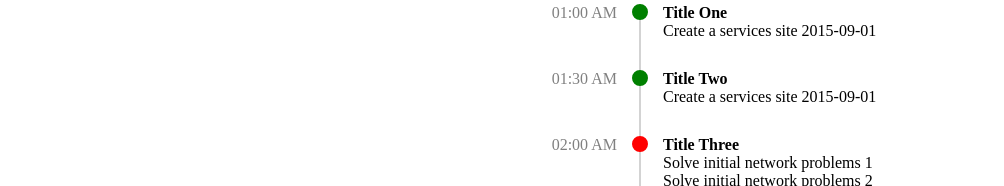
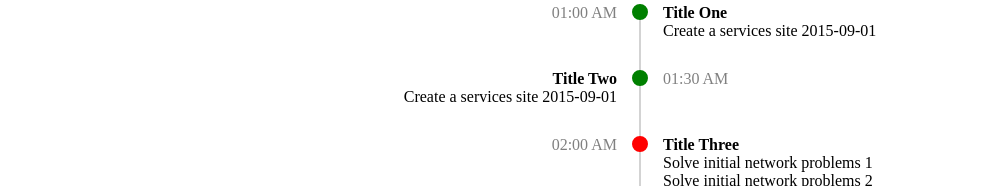
Before and after one commit to diptitiwari2917/Atri-labs-components, a React (Create React App) app: page / in a window 1280 px wide. Shown: the part 600-786 px from the top of the page, without its empty margins (0-1004 px from the left). Built offline with nearby package versions, Linux system fonts and the light colour scheme.

Commit message:
align to timeline

```diff
--- a/src/App.tsx
+++ b/src/App.tsx
@@ -159,7 +159,7 @@ const App: React.FC = () => {
           console.log("Toggle Nodes", nodeIds);
         }}
       />
-      <Timeline events={events} alternate={false} variant={TimelineVariantEnum.SOLID}/>
+      <Timeline events={events} align={"left"} alternate={true} variant={TimelineVariantEnum.SOLID}/>
     </>
   );
 };
--- a/src/components/Timeline/Timeline.tsx
+++ b/src/components/Timeline/Timeline.tsx
@@ -40,6 +40,7 @@ export interface TimelineInterface {
   events: Array<EventInterface>;
   alternate?: boolean;
   variant?: TimelineVariantEnum;
+  align?: 'right'|'left'
 }
 
 const Time: React.FC<TimeInterface> = ({ eventTime }) => {
@@ -81,7 +82,19 @@ const Timeline: React.FC<TimelineInterface> = ({
   events,
   alternate,
   variant,
+  align
 }) => {
+
+  const getTimelineAlign = (index: number) => {
+    if (alternate) {
+      return index % 2 === 0 ? " timeline-block-right " : " timeline-block-left"
+    } else if (align === 'right') {
+      return " timeline-block-right ";
+    } else {
+      return " timeline-block-left ";
+    }
+  }
+
   return (
     <div
       className={`
@@ -92,11 +105,7 @@ const Timeline: React.FC<TimelineInterface> = ({
       {events.map((event, index) => (
         <div
           key={index}
-          className={`timeline-block ${
-            (alternate && index % 2 === 0) || !alternate
-              ? "timeline-block-right "
-              : "timeline-block-left"
-          } ${event.status}`}
+          className={`timeline-block ${getTimelineAlign(index)} ${event.status}`}
         >
           {event?.time && <Time eventTime={event?.time} />}
           <StatusCircle
@@ -116,7 +125,8 @@ const Timeline: React.FC<TimelineInterface> = ({
 Timeline.defaultProps = {
   events: [],
   variant: TimelineVariantEnum.OUTLINED,
-  alternate: false
+  alternate: false,
+  align: 'right'
 }
 
 export default Timeline;
```
